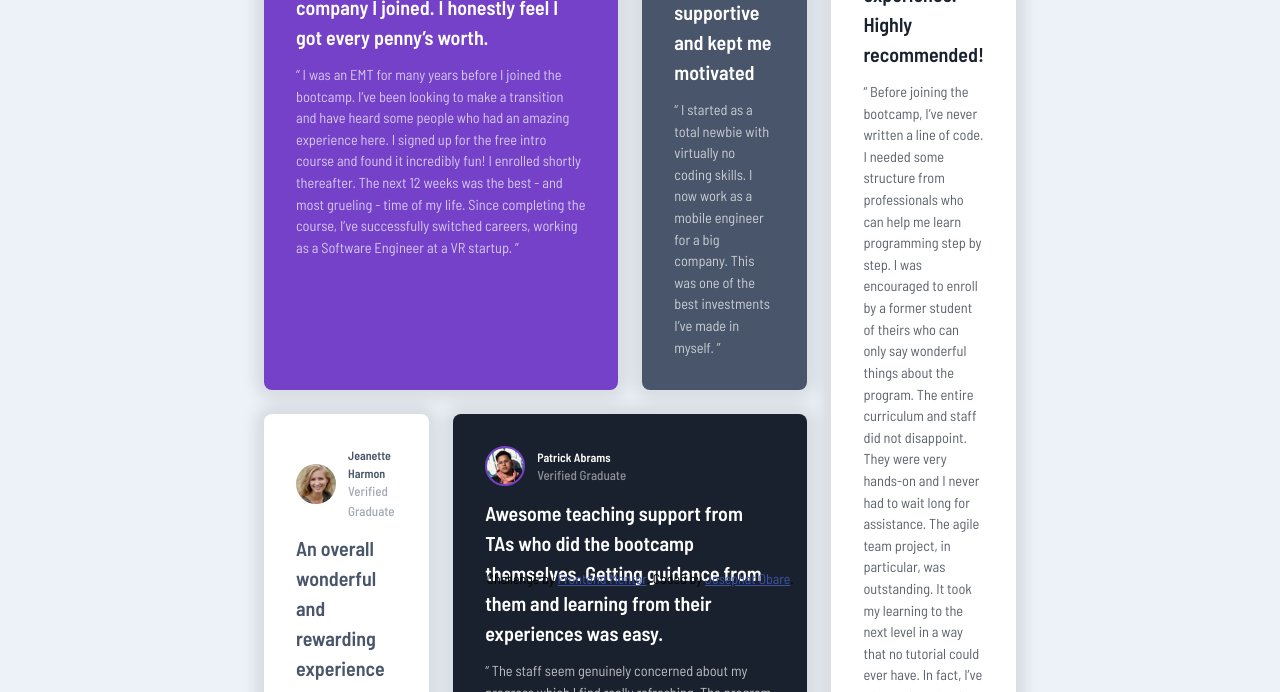
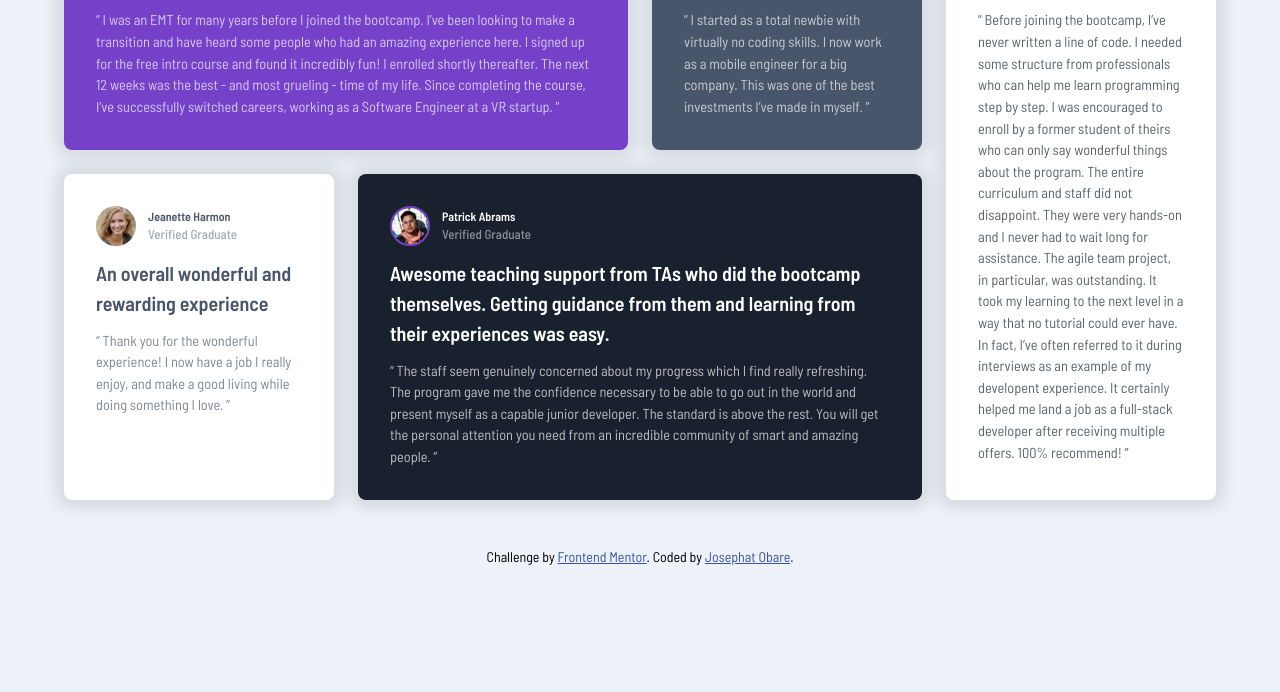
Before and after one commit to simplyObare/testimonials-grid-section, a plain HTML site: page index.html in a window 1280 px wide. Shown: the part 230-922 px from the top of the page. After the commit the page ends 800 px from the top, so only its background shows below. Drawn offline with Linux system fonts and the light colour scheme.

Commit message:
Update styles.css

```diff
--- a/styles.css
+++ b/styles.css
@@ -127,8 +127,7 @@ body {
    }
 
    .parent {
-      width: 100vh;
-      height: 100vh;
+      max-width: 1200px;
       margin: 0 auto;
       padding: 3rem 1.5rem;
       grid-template-columns: repeat(4, 1fr);
```
